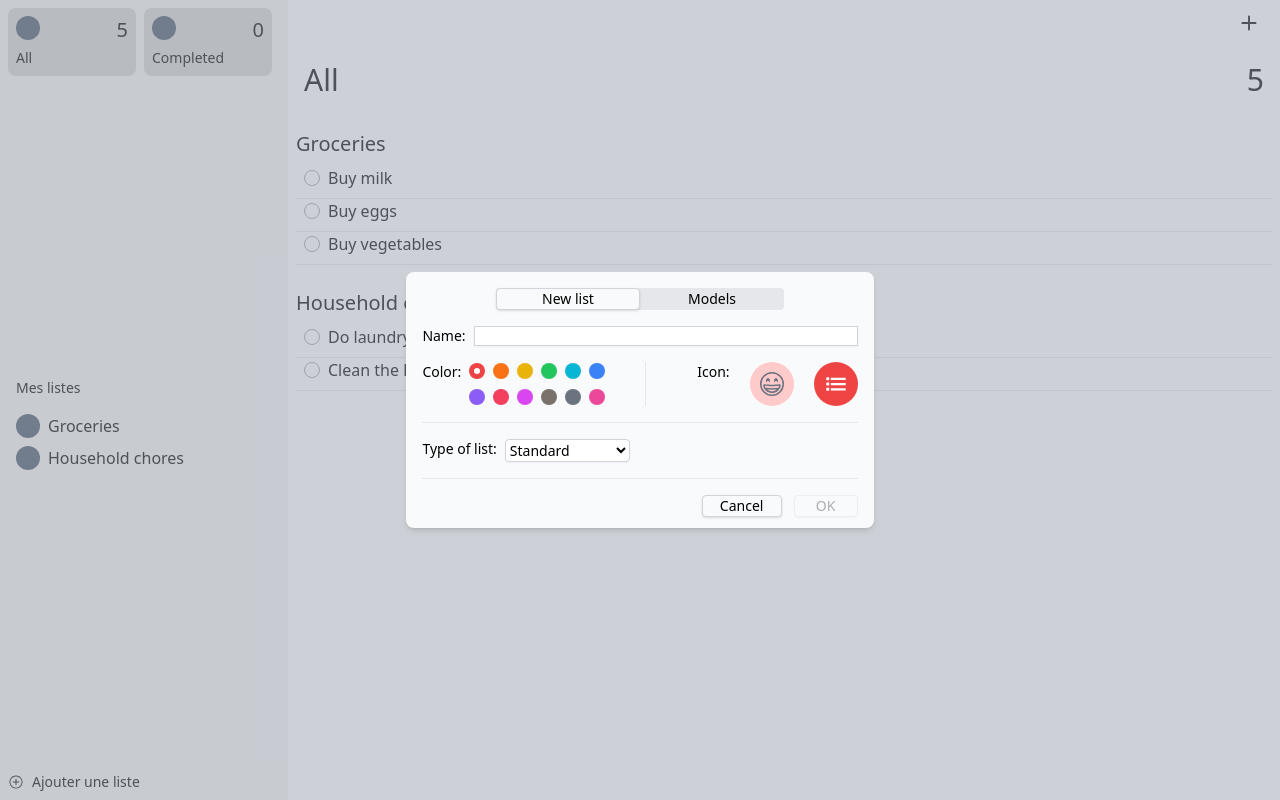
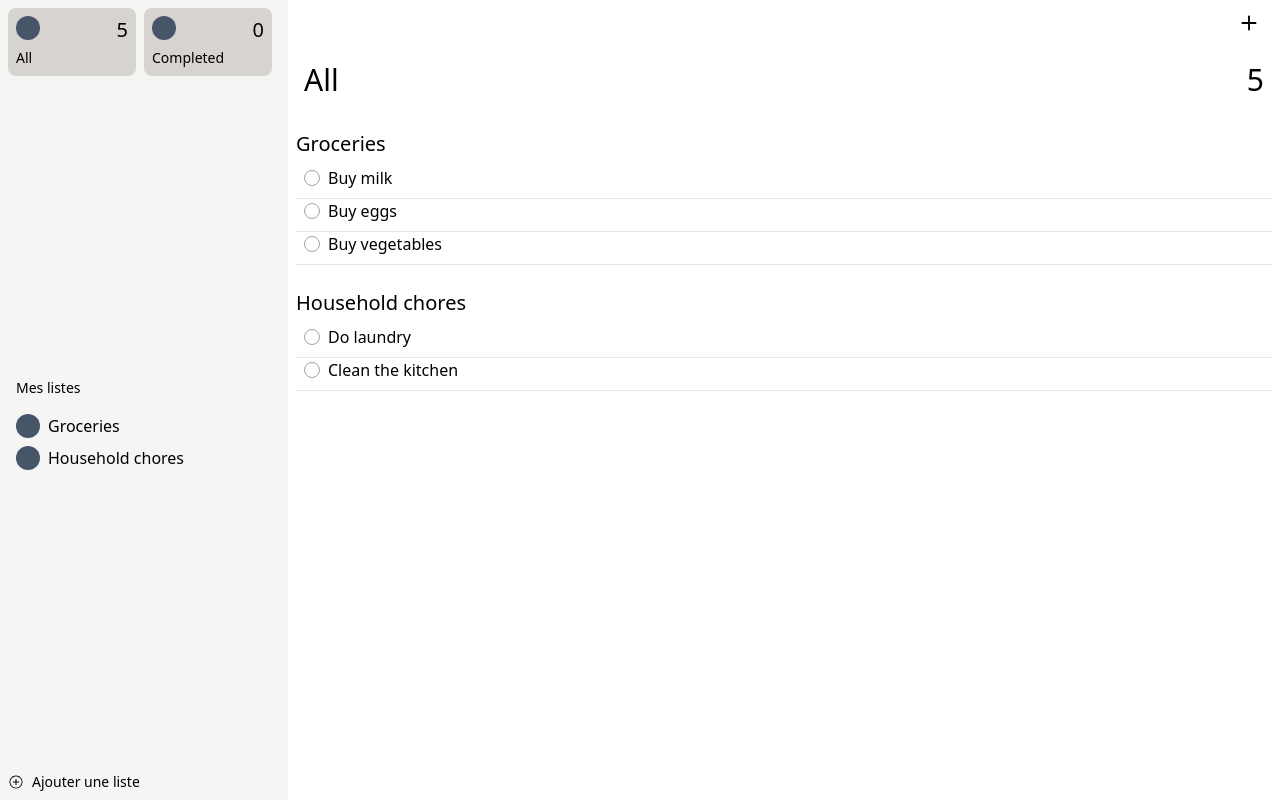
Before and after one commit to luteor/ios-reminders-app-clone-react, a React (Vite) app: page / in a window 1280 px wide. Built offline with nearby package versions, Linux system fonts and the light colour scheme.

Commit message:
feat: :sparkles: Manage the opening and closing of the add list modal

```diff
--- a/src/components/AddListButton.jsx
+++ b/src/components/AddListButton.jsx
@@ -1,8 +1,11 @@
 import { IoIosAddCircleOutline } from "react-icons/io";
 
-export const AddListButton = () => {
+export const AddListButton = ({ setIsAddListModalOpen }) => {
   return (
-    <button className="flex flex-row items-center gap-2">
+    <button
+      className="flex flex-row items-center gap-2"
+      onClick={() => setIsAddListModalOpen(true)}
+    >
       <IoIosAddCircleOutline />
       <span className="text-sm">Ajouter une liste</span>
     </button>
--- a/src/components/AddListModal.jsx
+++ b/src/components/AddListModal.jsx
@@ -1,10 +1,11 @@
 import { listColors } from "@assets/listColors";
 import EmojiPicker from "emoji-picker-react";
 import { useEffect, useRef, useState } from "react";
+import { createPortal } from "react-dom";
 import { BsEmojiGrin } from "react-icons/bs";
 import { IoListSharp } from "react-icons/io5";
 
-export const AddListModal = () => {
+export const AddListModal = ({ setIsAddListModalOpen }) => {
   const [isEmojiPickerOpen, setIsEmojiPickerOpen] = useState(false);
   const [chosenEmoji, setChosenEmoji] = useState(undefined);
   const [chosenColor, setChosenColor] = useState("red");
@@ -54,11 +55,8 @@ export const AddListModal = () => {
   const { standardColorDisplay, lightColorDisplay } =
     getDisplayColors(listColors);
 
-  return (
-    <dialog
-      open
-      className="fixed inset-0 flex size-full items-center justify-center bg-gray-400 bg-opacity-50"
-    >
+  return createPortal(
+    <dialog className="fixed inset-0 flex size-full items-center justify-center bg-gray-400 bg-opacity-50">
       <form
         method="dialog"
         className="flex h-64 w-auto flex-col items-center justify-between gap-4 rounded-lg bg-gray-50 p-4 shadow-md"
@@ -170,7 +168,10 @@ export const AddListModal = () => {
           </select>
         </div>
         <div className="flex w-full flex-row justify-end gap-3">
-          <button className="w-20 rounded border border-solid border-gray-300 bg-gray-50 text-sm shadow">
+          <button
+            className="w-20 rounded border border-solid border-gray-300 bg-gray-50 text-sm shadow"
+            onClick={() => setIsAddListModalOpen(false)}
+          >
             Cancel
           </button>
           <button
@@ -182,6 +183,7 @@ export const AddListModal = () => {
           </button>
         </div>
       </form>
-    </dialog>
+    </dialog>,
+    document.querySelector("#root"),
   );
 };
--- a/src/components/App.jsx
+++ b/src/components/App.jsx
@@ -1,6 +1,5 @@
 import { useState } from "react";
 
-import { AddListModal } from "@components/AddListModal";
 import { Content } from "@components/Content";
 import { Sidebar } from "@components/Sidebar";
 
@@ -10,15 +9,17 @@ function App({ reminderData }) {
   const [isCompletedRemindersDisplayed, setIsCompletedRemindersDisplayed] =
     useState(false);
   const [reminderListDisplayedId, setReminderListDisplayedId] = useState(null);
+  const [isAddListModalOpen, setIsAddListModalOpen] = useState(false);
 
   return (
     <div className="flex h-lvh flex-row">
-      <AddListModal />
       <Sidebar
         reminderLists={reminderLists}
         setIsAllRemindersDisplayed={setIsAllRemindersDisplayed}
         setIsCompletedRemindersDisplayed={setIsCompletedRemindersDisplayed}
         setReminderListDisplayedId={setReminderListDisplayedId}
+        setIsAddListModalOpen={setIsAddListModalOpen}
+        isAddListModalOpen={isAddListModalOpen}
       />
       <Content
         reminderLists={reminderLists}
--- a/src/components/Sidebar.jsx
+++ b/src/components/Sidebar.jsx
@@ -1,4 +1,5 @@
 import { AddListButton } from "@components/AddListButton";
+import { AddListModal } from "@components/AddListModal";
 import { FavoriteList } from "@components/FavoriteList";
 import { List } from "@components/List";
 
@@ -7,6 +8,8 @@ export const Sidebar = ({
   setReminderListDisplayedId,
   setIsAllRemindersDisplayed,
   setIsCompletedRemindersDisplayed,
+  setIsAddListModalOpen,
+  isAddListModalOpen,
 }) => {
   const totalAllReminders = reminderLists.reduce((total, list) => {
     return (
@@ -53,7 +56,10 @@ export const Sidebar = ({
           />
         ))}
       </div>
-      <AddListButton />
+      <AddListButton setIsAddListModalOpen={setIsAddListModalOpen} />
+      {isAddListModalOpen && (
+        <AddListModal setIsAddListModalOpen={setIsAddListModalOpen} />
+      )}
     </div>
   );
 };
```
